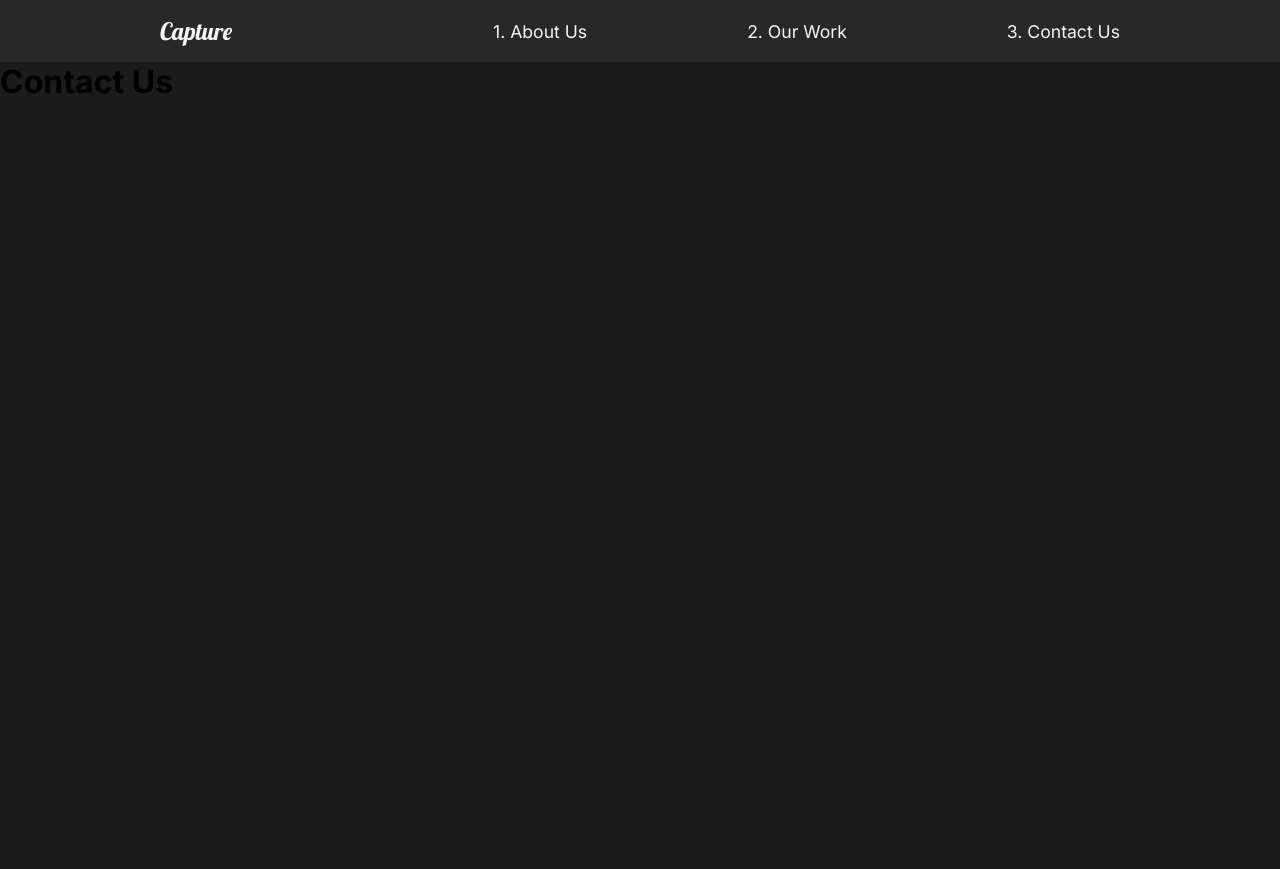
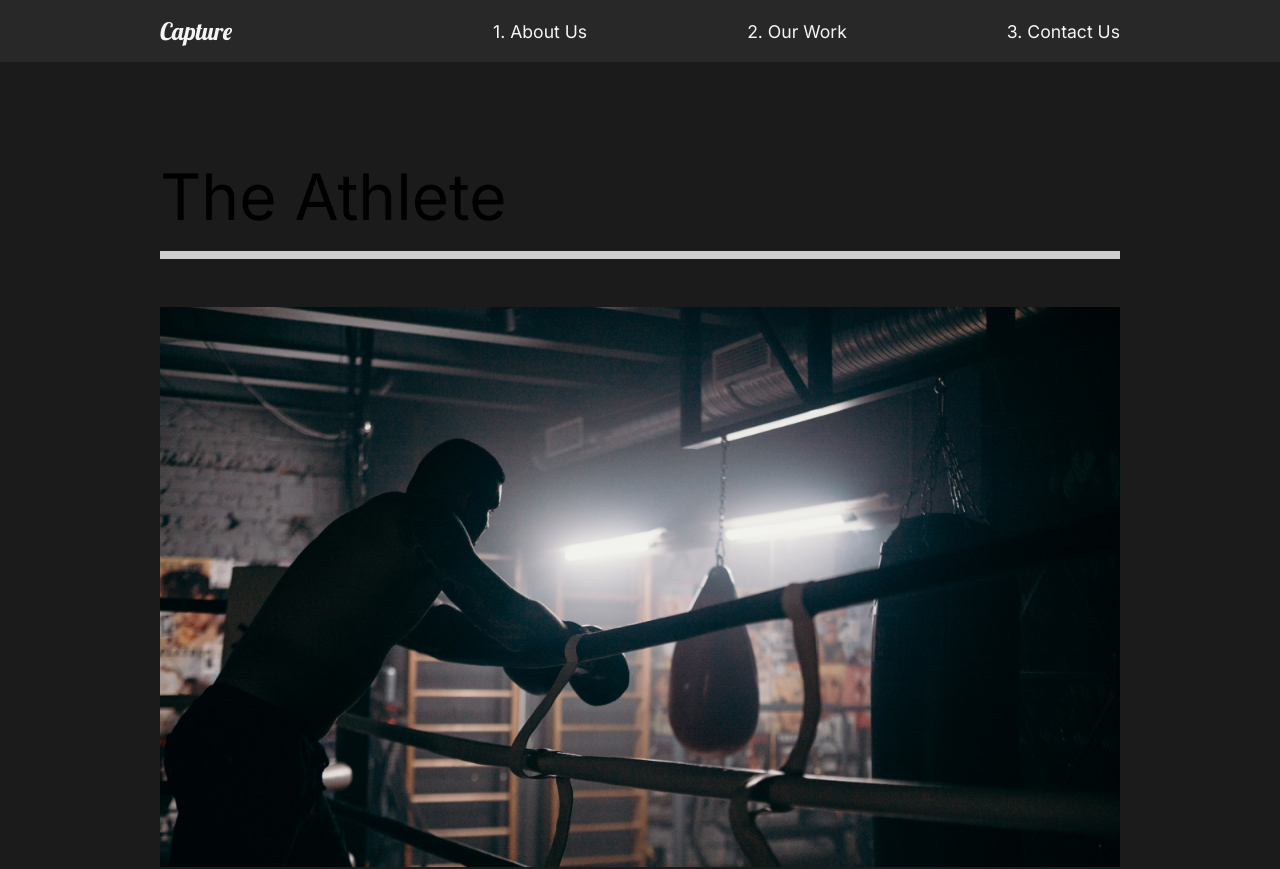
Before and after one commit to Sahibjot01/Capture, a React (Create React App) app: page /work in a window 1280 px wide. Shown: the top 869 px of the page. Before the commit the page ends 800 px from the top, so only its background shows below. Built offline with nearby package versions, Linux system fonts and the light colour scheme.

Commit message:
10. Added content to work page and styling.

```diff
--- a/src/App.js
+++ b/src/App.js
@@ -16,8 +16,8 @@ function App() {
       <Nav />
       <Routes>
         <Route path="/" element={<AboutUs />} />
-        <Route path="/work" element={<ContactUs />} />
-        <Route path="/contact" element={<OurWork />} />
+        <Route path="/work" element={<OurWork />} />
+        <Route path="/contact" element={<ContactUs />} />
       </Routes>
     </div>
   );
--- a/src/Components/GlobalStyle.js
+++ b/src/Components/GlobalStyle.js
@@ -28,7 +28,7 @@ const GlobalStyle = createGlobalStyle`
 
     }
     h2{
-        font-weight: lighter;
+        font-weight: normal;
         font-size: 4rem;
     }
     h3{
--- a/src/pages/OurWork.js
+++ b/src/pages/OurWork.js
@@ -1,7 +1,61 @@
 import React from "react";
+import styled from "styled-components";
+import { Link } from "react-router-dom";
+//import images
+import athlete from "../img/athlete-small.png";
+import theracer from "../img/theracer-small.png";
+import goodtimes from "../img/goodtimes-small.png";
 
 const OurWork = () => {
-  return <h1>Our Work</h1>;
+  return (
+    <StyledWorkDiv>
+      <StyledMovieDiv>
+        <h2>The Athlete</h2>
+        <div className="line"></div>
+        <Link>
+          <img src={athlete} alt="athlete" />
+        </Link>
+      </StyledMovieDiv>
+      <StyledMovieDiv>
+        <h2>Racer</h2>
+        <div className="line"></div>
+        <Link>
+          <img src={theracer} alt="racer" />
+        </Link>
+      </StyledMovieDiv>
+      <StyledMovieDiv>
+        <h2>Good times</h2>
+        <div className="line"></div>
+        <Link>
+          <img src={goodtimes} alt="goodtimes" />
+        </Link>
+      </StyledMovieDiv>
+    </StyledWorkDiv>
+  );
 };
 
+//styling
+const StyledWorkDiv = styled.div`
+  min-height: 100vh;
+  overflow: hidden;
+  padding: 5rem 10rem;
+  h2 {
+    padding: 1rem 0rem;
+  }
+`;
+
+const StyledMovieDiv = styled.div`
+  padding-bottom: 10rem;
+  .line {
+    height: 0.5rem;
+    background: #cccccc;
+    margin-bottom: 3rem;
+  }
+  img {
+    width: 100%;
+    height: 70vh;
+    object-fit: cover;
+  }
+`;
+
 export default OurWork;
```
